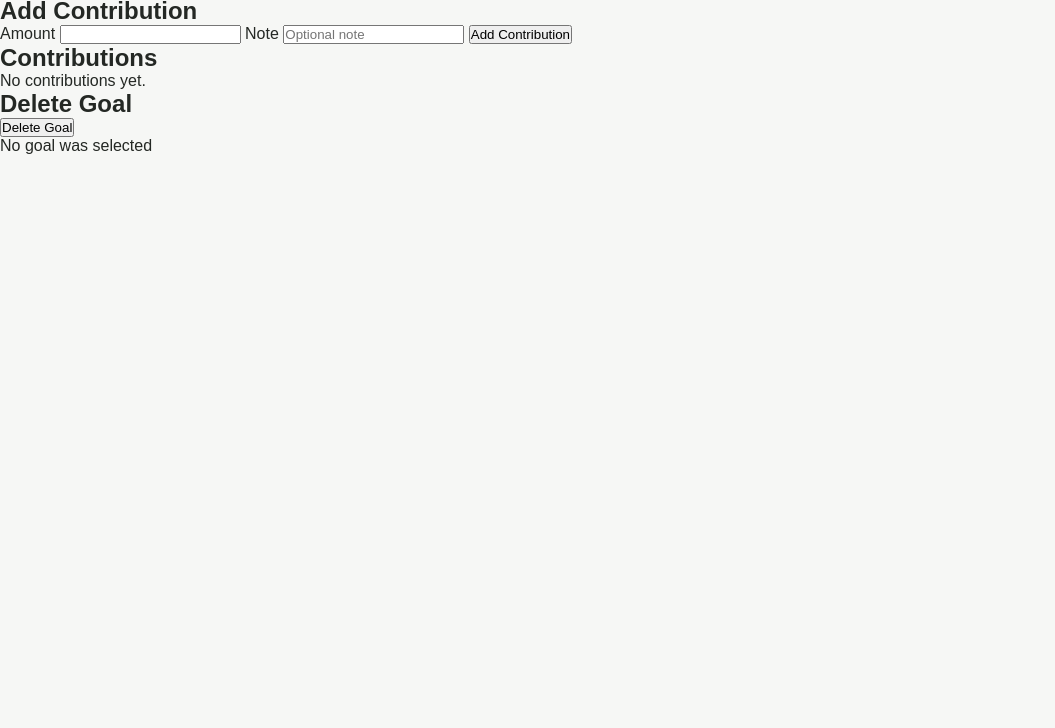
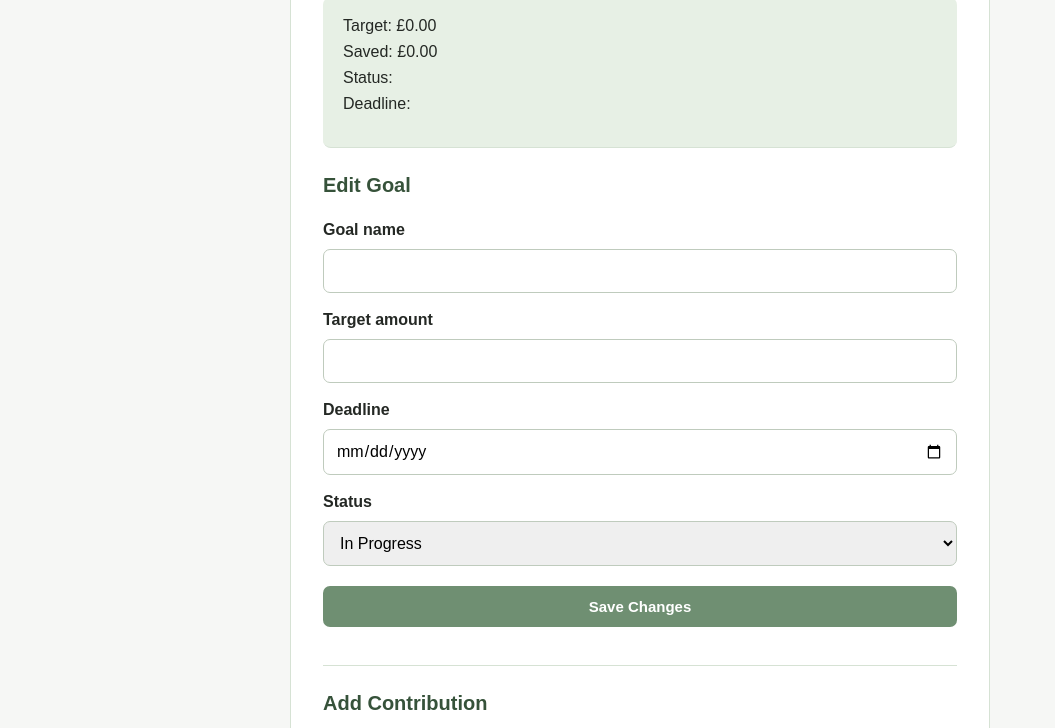
Before and after one commit to Faatima-Bah/Saving-Tracker, a plain HTML site: page frontend/goal-details.html in a window 1280 px wide. Shown: the part 179-907 px from the top of the page, without its empty margins (0-1055 px from the left). Before the commit the page ends 800 px from the top, so only its background shows below. Drawn offline with Linux system fonts and the light colour scheme.

Commit message:
Style goal forms and details page

```diff
--- a/frontend/style.css
+++ b/frontend/style.css
@@ -101,6 +101,8 @@ body {
     border: none;
     border-radius: 8px;
     cursor: pointer;
+    display: inline-block;
+    text-decoration: none;
 }
 
 /* Change the button colour when the mouse is over it */
@@ -237,3 +239,165 @@ body {
         grid-template-columns: 1fr;
     }
 }
+
+/* Arrange the savings goal cards */
+.goals-list {
+    display: grid;
+    gap: 16px;
+}
+
+/* Style each savings goal card */
+.goal-card {
+    padding: 22px;
+    background-color: #ffffff;
+    border: 1px solid #d6e2d4;
+    border-radius: 10px;
+}
+
+.goal-card h3 {
+    margin-bottom: 12px;
+    color: #36523a;
+}
+
+.goal-card p {
+    margin-bottom: 8px;
+    color: #5f675f;
+}
+
+/* Style the View Goal link */
+.goal-card a {
+    display: inline-block;
+    margin-top: 10px;
+    color: #58745b;
+    font-weight: 600;
+}
+
+/* Create Goal and Goal Details pages */
+.form-page {
+    width: min(700px, calc(100% - 32px));
+    margin: 40px auto;
+    padding: 32px;
+    background-color: #ffffff;
+    border: 1px solid #d6e2d4;
+    border-radius: 12px;
+}
+
+/* Back to dashboard link */
+.form-page > a {
+    display: inline-block;
+    margin-bottom: 24px;
+    color: #58745b;
+    font-weight: 600;
+}
+
+/* Page heading */
+.form-page h1 {
+    margin-bottom: 24px;
+    color: #36523a;
+}
+
+/* Separate the sections */
+.form-page section {
+    margin-bottom: 26px;
+    padding-bottom: 26px;
+    border-bottom: 1px solid #d6e2d4;
+}
+
+.form-page h2 {
+    margin-bottom: 16px;
+    font-size: 20px;
+    color: #36523a;
+}
+
+/* Goal information box */
+.goal-details {
+    padding: 20px;
+    background-color: #e7f0e5;
+    border-radius: 8px;
+}
+
+.goal-details p {
+    margin-bottom: 8px;
+}
+
+/* Arrange form elements vertically */
+.form-page form {
+    display: flex;
+    flex-direction: column;
+    gap: 10px;
+}
+
+.form-page label {
+    margin-top: 8px;
+    font-weight: 600;
+}
+
+/* Style inputs and dropdowns */
+.form-page input,
+.form-page select {
+    width: 100%;
+    padding: 12px;
+    font: inherit;
+    border: 1px solid #bfcbbd;
+    border-radius: 7px;
+}
+
+/* Highlight the selected field */
+.form-page input:focus,
+.form-page select:focus {
+    outline: 2px solid #a9bea7;
+    border-color: #6f8f72;
+}
+
+/* Style form buttons */
+.form-page button {
+    margin-top: 10px;
+    padding: 12px 18px;
+    color: #ffffff;
+    font-size: 15px;
+    font-weight: 600;
+    background-color: #6f8f72;
+    border: none;
+    border-radius: 7px;
+    cursor: pointer;
+}
+
+.form-page button:hover {
+    background-color: #58745b;
+}
+
+/* Style the Delete Goal button */
+#delete-goal-button {
+    background-color: #b84c4c;
+}
+
+#delete-goal-button:hover {
+    background-color: #963b3b;
+}
+
+/* Contribution records */
+#contributions-list p {
+    margin-bottom: 10px;
+    padding: 12px;
+    background-color: #f6f7f5;
+    border-radius: 7px;
+}
+
+/* Success and error messages */
+#form-message,
+#edit-message,
+#contribution-message,
+#delete-message,
+#error-message {
+    margin-top: 12px;
+    color: #58745b;
+    font-weight: 600;
+}
+
+/* Make form pages comfortable on small screens */
+@media (max-width: 768px) {
+    .form-page {
+        margin: 20px auto;
+        padding: 22px;
+    }
+}
```
